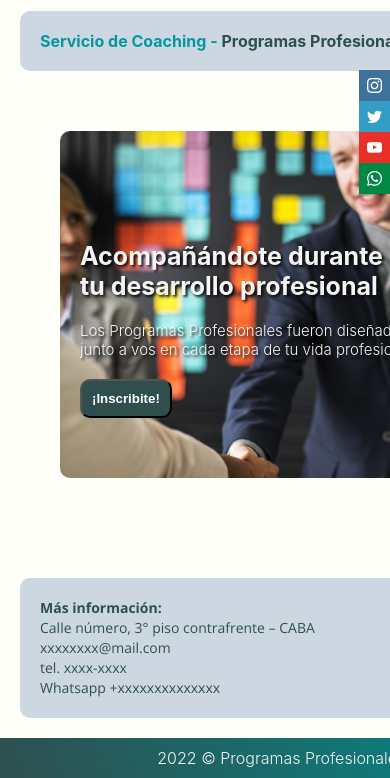
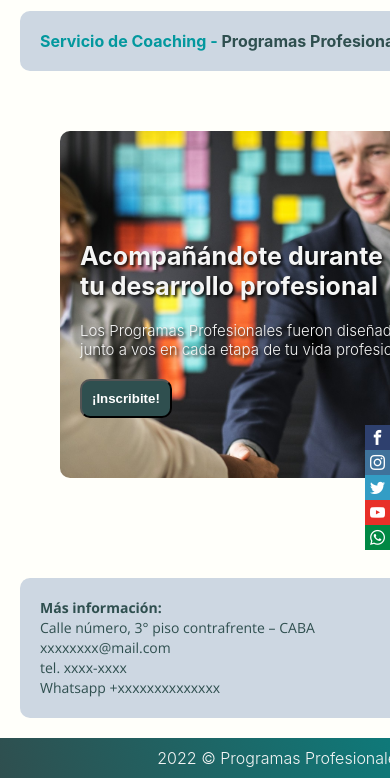
Before and after one commit to Machu81/PP-Programas, a plain HTML site: page index.html in a window 390 px wide. Shown: the part 183-961 px from the top of the page. Drawn offline with nearby package versions, Linux system fonts and the light colour scheme; files whose address does not match are found by name; a web font is replaced by a local one.

Commit message:
social bar mediaqueries

```diff
--- a/index.html
+++ b/index.html
@@ -42,6 +42,7 @@
         </header>
         <main>
             <div class="social-bar">
+                <a href="https://www.instagram.com/" class="icon icon-facebook" target="blank"></a>
                 <a href="https://www.instagram.com/" class="icon icon-instagram" target="blank"></a>
                 <a href="https://twitter.com/" class="icon icon-twitter" target="blank"></a>
                 <a href="https://www.youtube.com/" class="icon icon-youtube" target="blank"></a>
--- a/main.css
+++ b/main.css
@@ -125,7 +125,7 @@ li {
 .social-bar {
   position: fixed;
   right: 0;
-  top: 30%;
+  top: 45%;
   font-size: 15px;
   display: flex;
   flex-direction: column;
@@ -134,11 +134,15 @@ li {
 }
 
 .icon {
-  color:#ffffff;
+  color: #ffffff;
   text-decoration: none;
   padding: 8px;
   display: flex;
   transition: all .5s;
+}
+
+.icon-facebook {
+  background: #2E406E;
 }
 
 .icon-instagram {
@@ -165,7 +169,7 @@ li {
   border-radius: 0 0 0 1rem;
 }
 
-.icon :hover {
+.icon:hover {
   padding-right: 3rem;
   border-radius: 1rem 0 0 1rem;
   box-shadow: 0 0 .5rem rgba(0, 0, 0, 0.42);
@@ -395,7 +399,19 @@ input[type=checkbox]{
 
  /* MEDIA QUERIES */
 
- @media screen and (max-width: 768px) {
+@media (max-width: 768px) {
+
+.social-bar {
+  top: 35%;
+  font-size: 15px;
+  display: flex;
+  flex-direction: column;
+  align-items: flex-end;
+}
+
+.icon {
+  padding: 5px;
+}
 
 h1 {
   color: #03989E;
@@ -407,7 +423,6 @@ input[type=checkbox]{
 
 .principal {
   grid-area: principal;
-
 
   margin-right: 10px;
   margin-left: 10px;
@@ -604,6 +619,14 @@ input[type=checkbox]{
 }
 
 @media (max-width: 1024px) {
+  .social-bar {
+    top: 72%;
+    font-size: 15px;
+    display: flex;
+    flex-direction: column;
+    align-items: flex-end;
+  }
+
   .texto-institucional {
     display: flex;
     flex-direction: column;
@@ -633,3 +656,25 @@ input[type=checkbox]{
       margin-right: 0;
     }
 }
+
+@media (max-width: 375px) {
+
+  .social-bar {
+    top: 44%;
+    font-size: 12px;
+    display: flex;
+    flex-direction: column;
+    align-items: flex-end;
+  }
+}
+
+@media (max-width: 320px) {
+
+  .social-bar {
+    top: 37%;
+    font-size: 12px;
+    display: flex;
+    flex-direction: column;
+    align-items: flex-end;
+  }
+}
```
Lines whose indentation alone changed are shown as unchanged.
